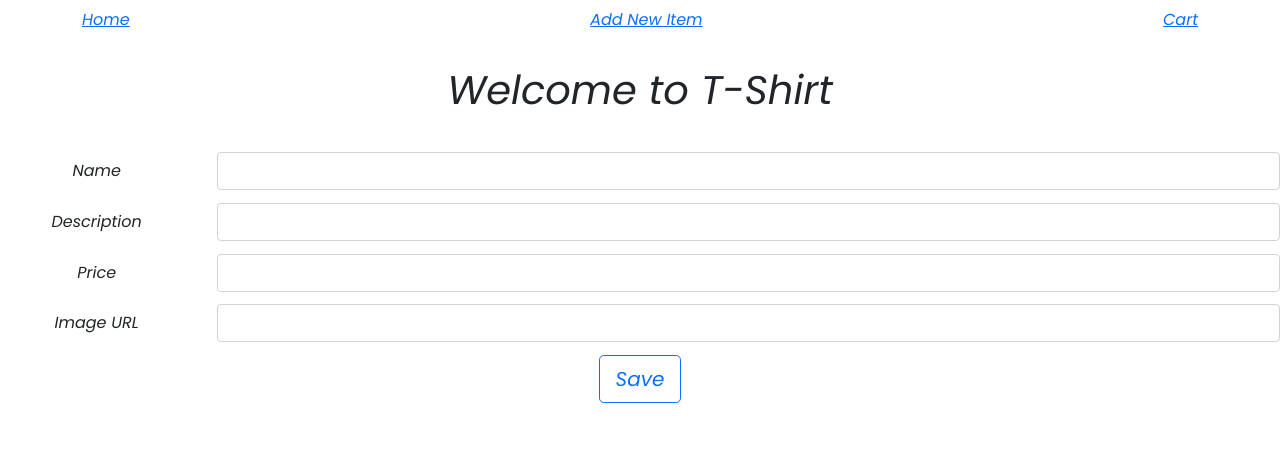
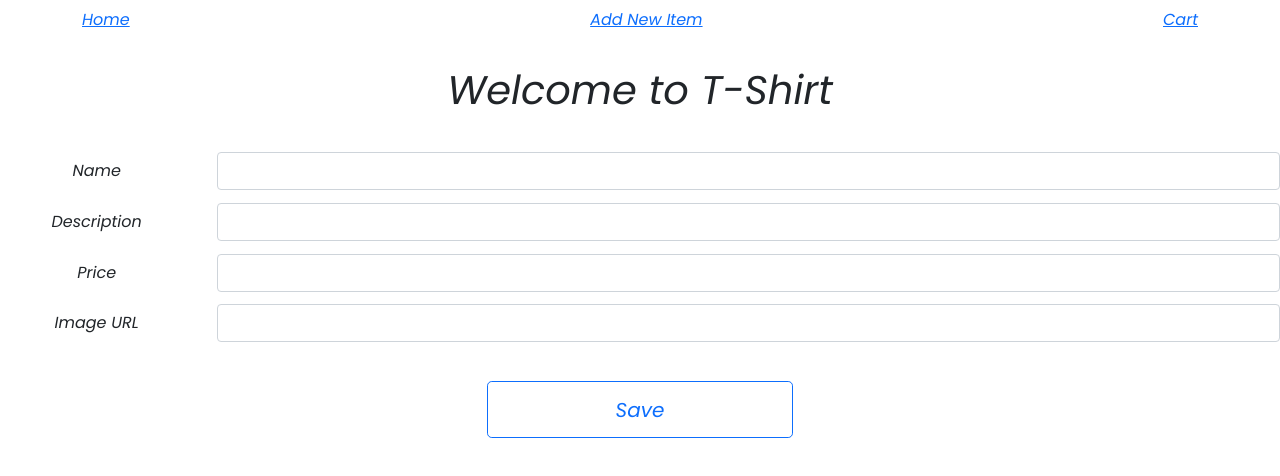
Before and after one commit to anfalfadhil/T-Shirt-Front-End, a React (Create React App) app in the folder t-shirt/: page /items/new in a window 1280 px wide. Shown: the top 476 px of the page. Built offline with nearby package versions, Linux system fonts and the light colour scheme.

Commit message:
:lipstick: Added padding to the save buttonfor the new item component

```diff
--- a/t-shirt/src/App.css
+++ b/t-shirt/src/App.css
@@ -46,6 +46,12 @@ img
     margin-right: 3%;
 }
 
+.new-item-save-button
+{
+    padding: 1% 10%;
+    margin-top: 2%;
+}
+
 .order-item {
     display: flex;
     justify-content: space-between;
--- a/t-shirt/src/components/NewItem.js
+++ b/t-shirt/src/components/NewItem.js
@@ -91,8 +91,12 @@ const NewItem = () =>
                 </Col>
             </Form.Group>
 
-            <Button variant="outline-primary" size="lg" onClick={handleSubmit}>
-                Save
+            <Button
+                className="new-item-save-button"
+                variant="outline-primary"
+                size="lg"
+                onClick={handleSubmit}
+                >Save
             </Button>
 
         </Form>
```
